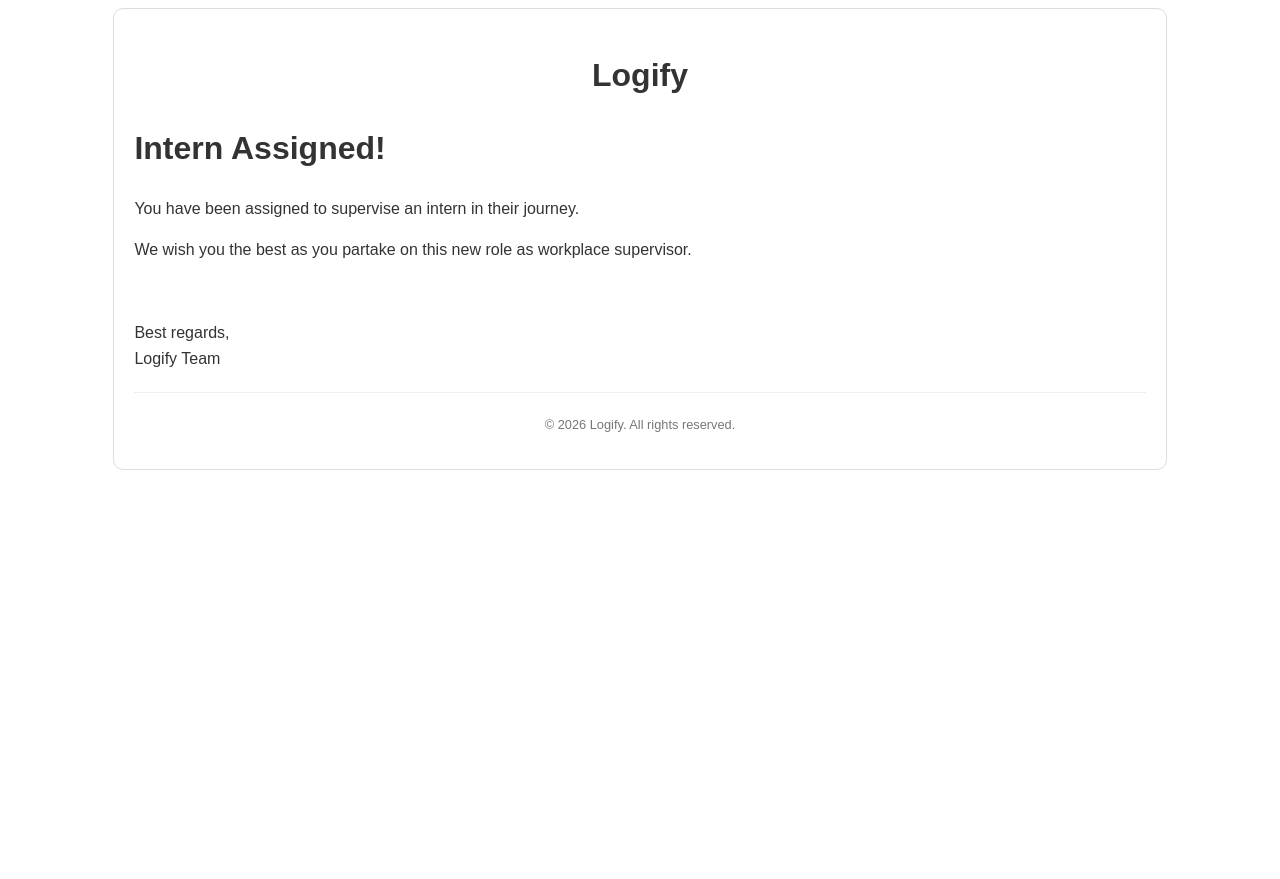
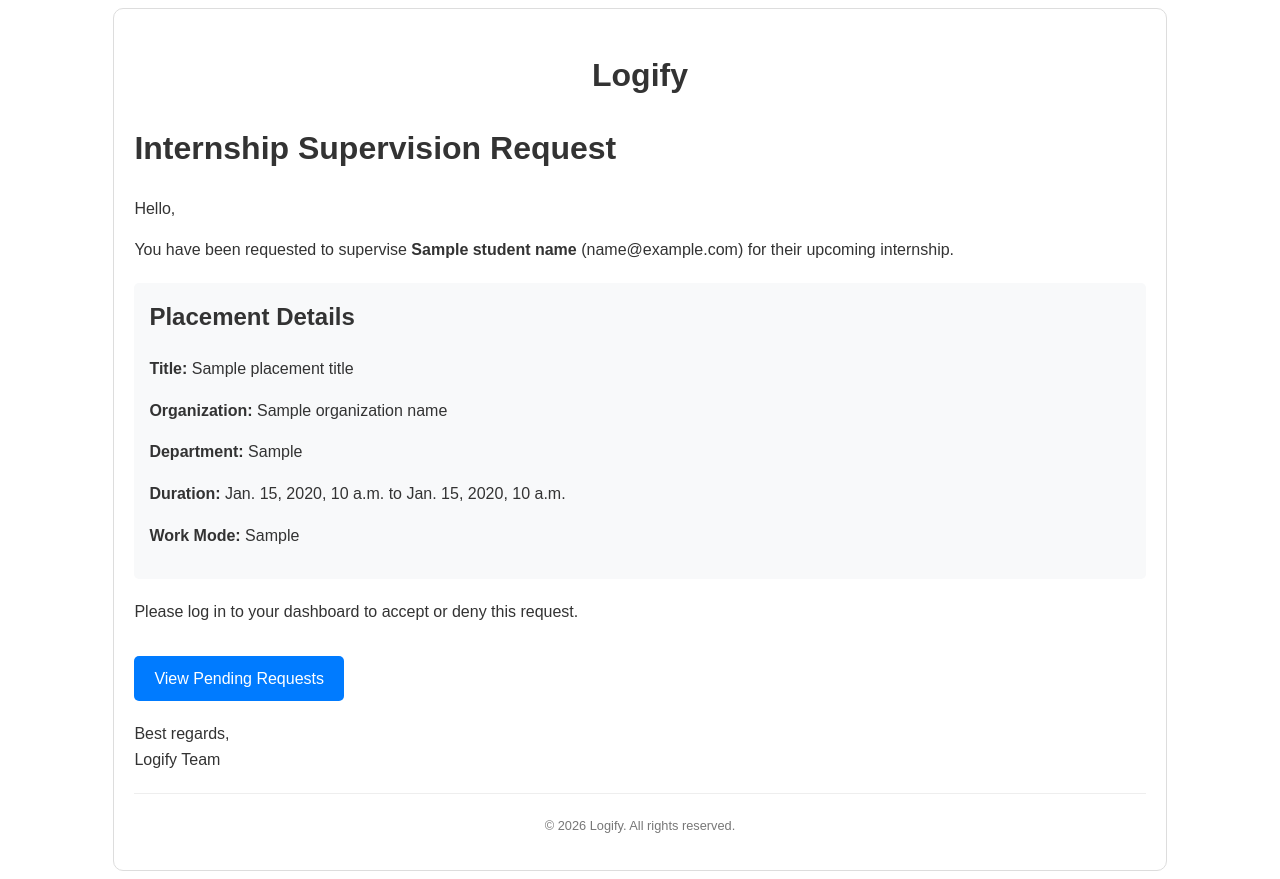
Before and after one commit to Joshkovu/Logify, a Django app: template logify-backend/apps/notifications/templates/notifications/placement_workplace_supervisor_assigned.html in a window 1280 px wide. Before the commit the page ends 470 px from the top, so only its background shows below. Run offline with Django 5.2, Linux system fonts and the light colour scheme; the template is opened without the code that fills it: most values are stand-ins (such as "Sample title", 1, 10 or a date in 2020).

Commit message:
feat:implement emails

```diff
--- a/logify-backend/apps/notifications/emails.py
+++ b/logify-backend/apps/notifications/emails.py
@@ -22,6 +22,10 @@ def send_logify_email(subject, template_name, context, recipient_list):
         bool: True if successful, False otherwise
     """
     try:
+        # Add frontend URL to context if not already there
+        if "frontend_url" not in context:
+            context["frontend_url"] = getattr(settings, "FRONTEND_URL", "http://localhost:3000")
+
         # Render HTML content
         html_message = render_to_string(template_name, context)
 
--- a/logify-backend/apps/notifications/templates/notifications/placement_workplace_supervisor_assigned.html
+++ b/logify-backend/apps/notifications/templates/notifications/placement_workplace_supervisor_assigned.html
@@ -1,9 +1,26 @@
 {% extends "notifications/base_email.html" %}
 
 {% block content %}
-<h1>Intern Assigned!</h1>
-<p>You have been assigned to supervise an intern in their journey.</p>
-<p>We wish you the best as you partake on this new role as workplace supervisor.</p>
-<br>
-<p>Best regards,<br>Logify Team</p>
+<h1>Internship Supervision Request</h1>
+<p>Hello,</p>
+<p>You have been requested to supervise <strong>{{ student_name }}</strong> ({{ student_email }}) for their upcoming internship.</p>
+
+<div style="background-color: #f8f9fa; padding: 15px; border-radius: 5px; margin: 20px 0;">
+    <h2 style="margin-top: 0;">Placement Details</h2>
+    <p><strong>Title:</strong> {{ placement_title }}</p>
+    <p><strong>Organization:</strong> {{ organization_name }}</p>
+    {% if department_at_company %}<p><strong>Department:</strong> {{ department_at_company }}</p>{% endif %}
+    <p><strong>Duration:</strong> {{ start_date }} to {{ end_date }}</p>
+    <p><strong>Work Mode:</strong> {{ work_mode }}</p>
+</div>
+
+{% if is_reminder %}
+<p><strong>Note:</strong> This is a reminder that the academic supervisor has approved this placement, and it is now awaiting your final acceptance.</p>
+{% endif %}
+
+<p>Please log in to your dashboard to accept or deny this request.</p>
+
+<a href="{{ frontend_url }}/workplace-supervisor/pending-acceptances" class="button">View Pending Requests</a>
+
+<p style="margin-top: 20px;">Best regards,<br>Logify Team</p>
 {% endblock %}
```
